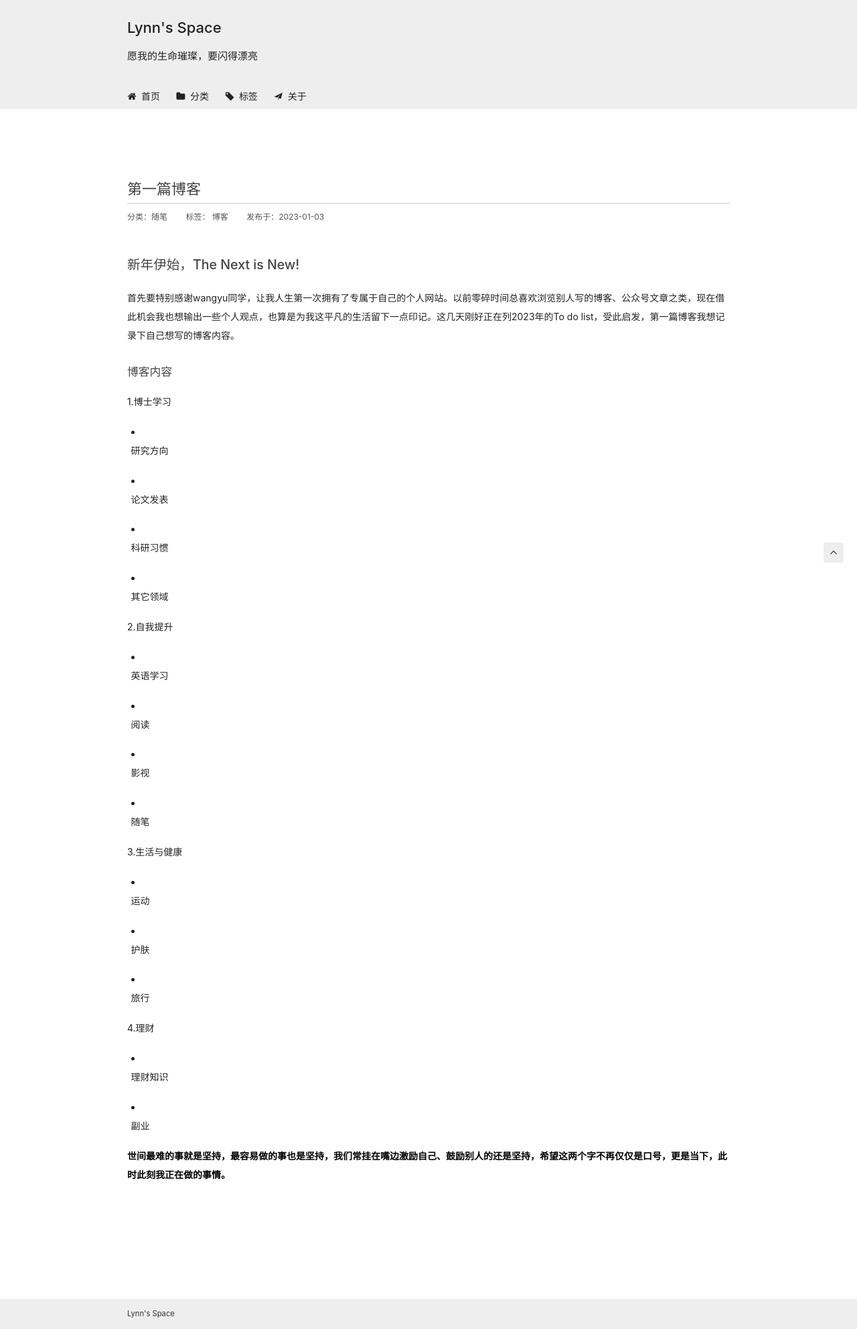
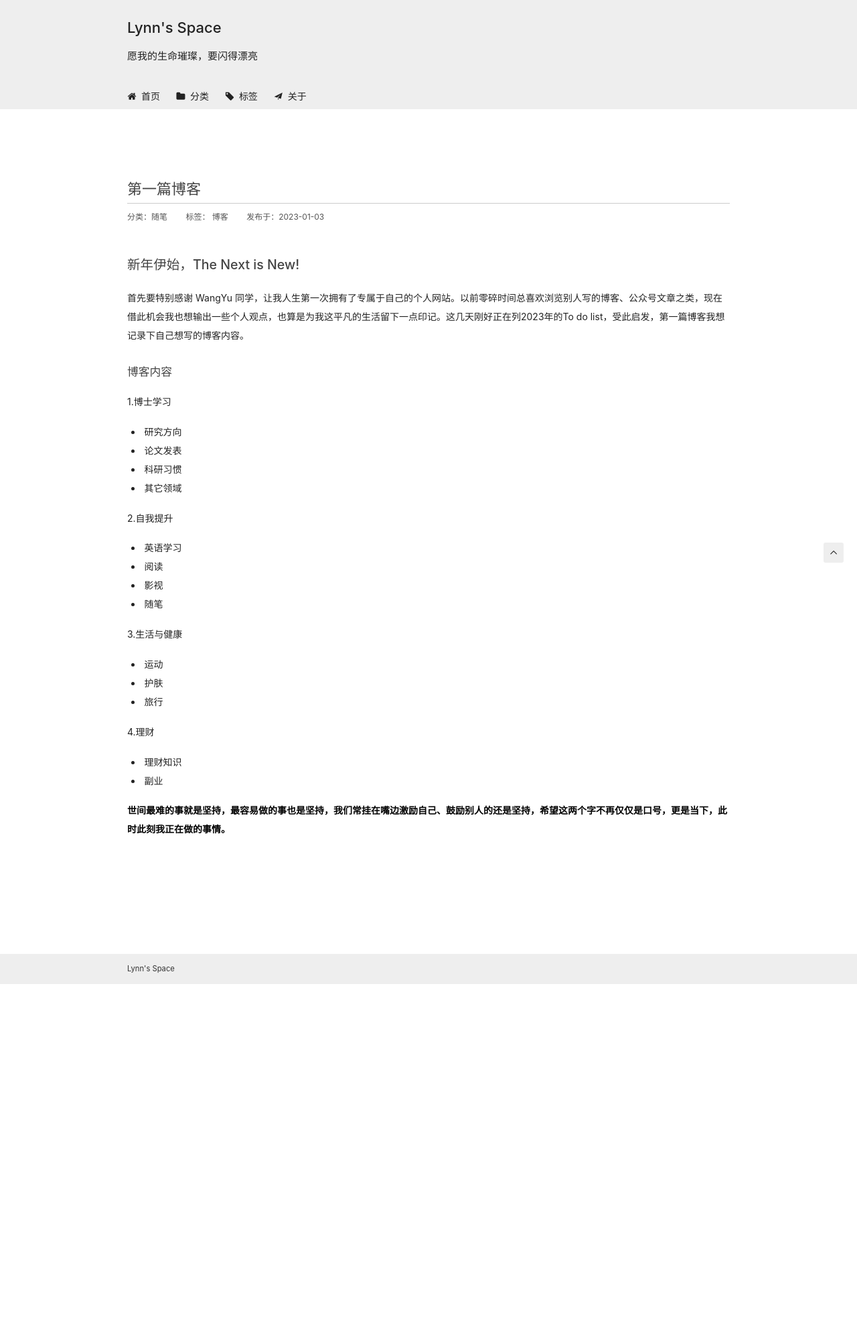
Before and after one commit to ydwl-lynn/ydwl-lynn.github.io, a Jekyll site: the page built from _posts/2023-01-03-my-first-post.md, in a window 1280 px wide. Shown: the whole page at 67% size. Built offline with Jekyll 4.4.1, drawn with Linux system fonts in a browser that asks for light colours; after the commit the page ends 1469 px from its top, so only the background shows below that.

Commit message:
fix style problem

```diff
--- a/_posts/2023-01-03-my-first-post.md
+++ b/_posts/2023-01-03-my-first-post.md
@@ -7,43 +7,34 @@ tag: 博客
 
 ## 新年伊始，The Next is New!
 
-首先要特别感谢wangyu同学，让我人生第一次拥有了专属于自己的个人网站。以前零碎时间总喜欢浏览别人写的博客、公众号文章之类，现在借此机会我也想输出一些个人观点，也算是为我这平凡的生活留下一点印记。这几天刚好正在列2023年的To do list，受此启发，第一篇博客我想记录下自己想写的博客内容。
+首先要特别感谢 WangYu 同学，让我人生第一次拥有了专属于自己的个人网站。以前零碎时间总喜欢浏览别人写的博客、公众号文章之类，现在借此机会我也想输出一些个人观点，也算是为我这平凡的生活留下一点印记。这几天刚好正在列2023年的To do list，受此启发，第一篇博客我想记录下自己想写的博客内容。
 
 ### 博客内容
 
 1.博士学习
 
 * 研究方向
-
 * 论文发表
-
 * 科研习惯
-
 * 其它领域
 
 2.自我提升
 
 * 英语学习
-
 * 阅读
-
 * 影视
-
 * 随笔
 
 3.生活与健康
 
 * 运动
-
 * 护肤
-
 * 旅行
 
 
 4.理财
 
 * 理财知识
-
 * 副业
 
 
--- a/assets/css/scss/typo.scss
+++ b/assets/css/scss/typo.scss
@@ -274,6 +274,10 @@ h1, h2, h3, h4, h5, h6 {
   list-style: circle;
 }
 
+.typo li p {
+  display: inline-block;
+}
+
 /* 同 ul/ol，在文章中应用 table 基本格式，color 继承外层元素的颜色 */
 .typo table th, .typo table td {
   border: 1px solid #ddd;
```
